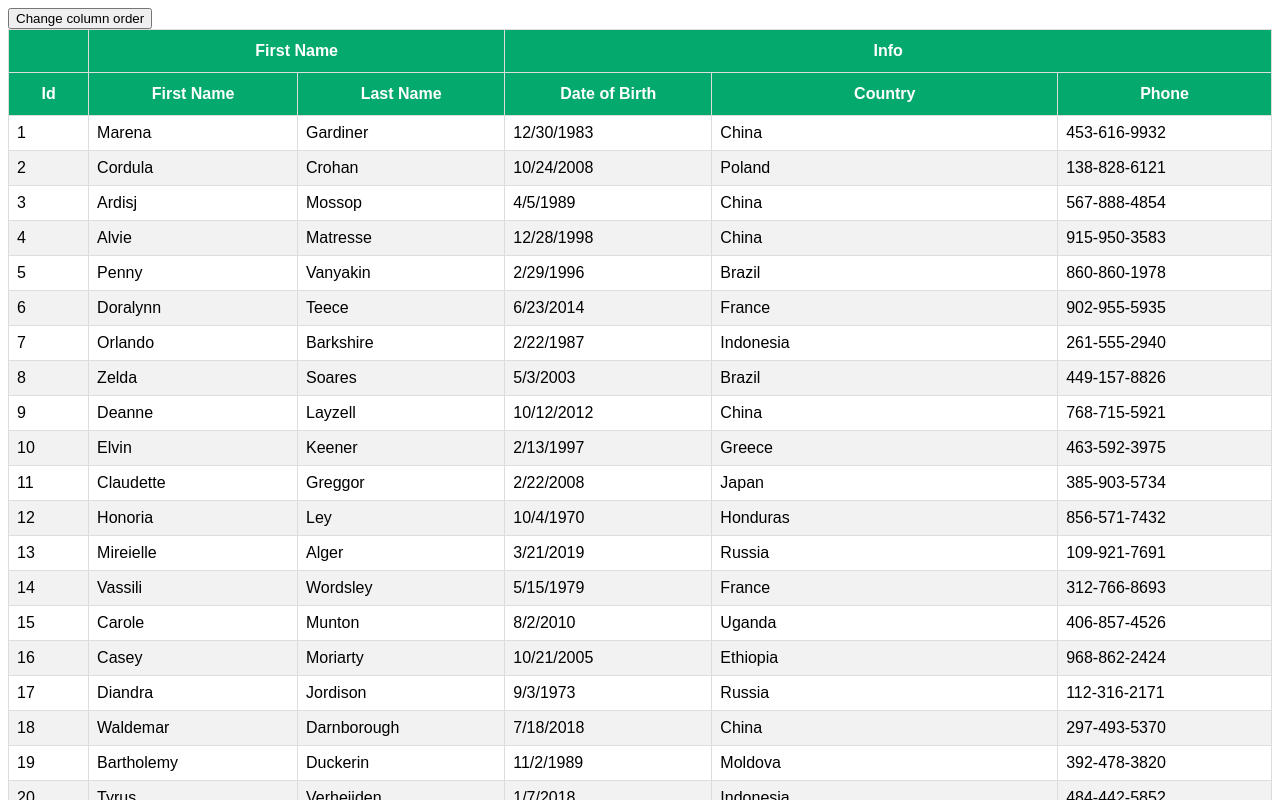
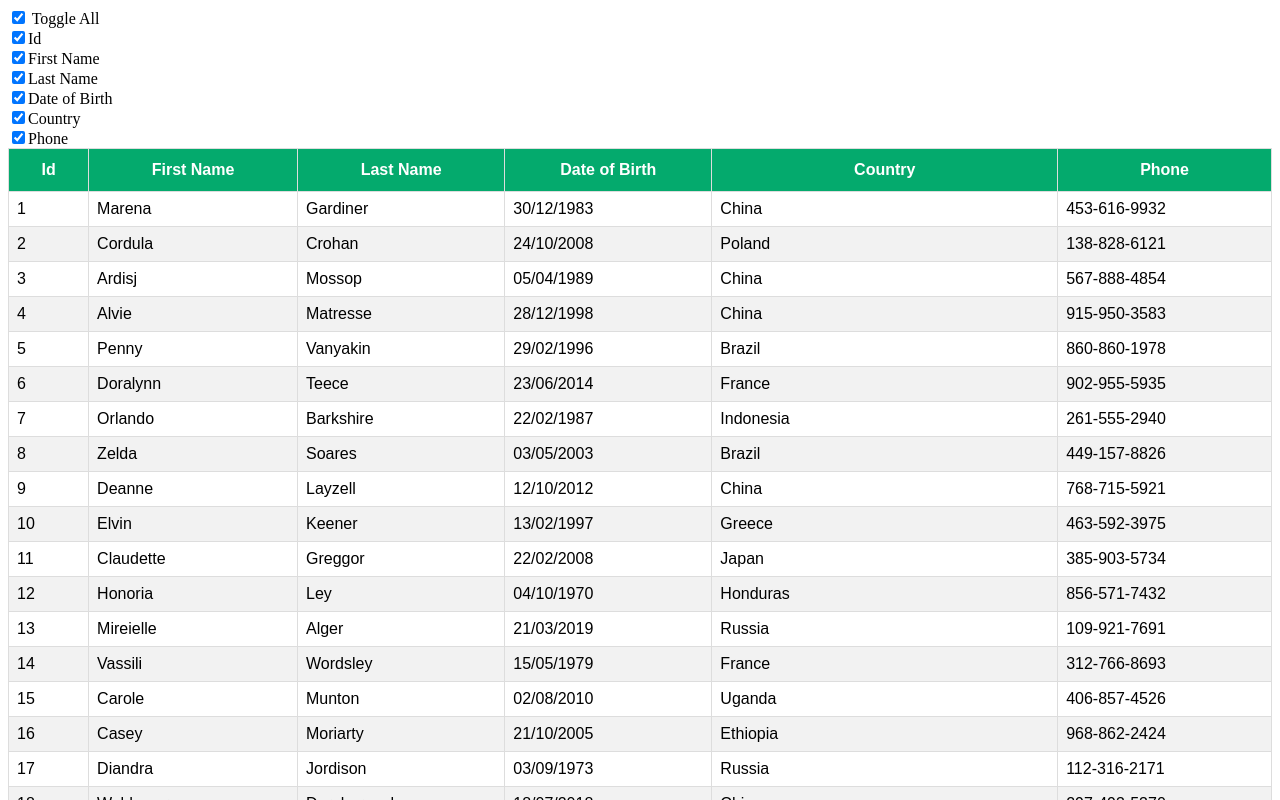
Before and after one commit to minde8888/react-table, a React (Create React App) app: page / in a window 1280 px wide. Shown: the top 800 px of the page. Built offline with nearby package versions, Linux system fonts and the light colour scheme.

Commit message:
ColumnHiding

```diff
--- a/src/App.tsx
+++ b/src/App.tsx
@@ -1,15 +1,16 @@
 import React from 'react';
-import BasicTable from './templates/product-table/product-table';
+import BasicTable from './templates/product-table/basic-table';
 import SortingTable from './templates/product-table/sorting-table';
 import FilteringTable from './templates/product-table/filtering-table';
 import PaginationTable from './templates/product-table/pagination-table';
 import RwoSelection from './templates/product-table/row-selection';
 import ColumnOrder from './templates/product-table/column-order';
+import ColumnHiding from './templates/product-table/column-hiding';
 
 function App() {
   return (
     <div className="App">
-      <ColumnOrder />
+      <ColumnHiding />
     </div>
   );
 }
--- a/src/templates/product-table/product-table.tsx
+++ b/src/templates/product-table/basic-table.tsx
@@ -7,7 +7,7 @@ import './table.css'
 
 const BasicTable = () => {
 
-  const columns = useMemo(() => GROUP_COLUMNS, [])
+  const columns = useMemo(() => COLUMNS, [])
   const date = useMemo(() => MOCK_DATA, [])
 
   const tableInstance = useTable(
@@ -76,7 +76,6 @@ const BasicTable = () => {
           );
         })}
       </tfoot>
-
     </table>
   );
 
--- /dev/null
+++ b/src/templates/product-table/column-hiding.tsx
@@ -0,0 +1,101 @@
+import { useMemo } from 'react';
+import MOCK_DATA from '../../MOCK_DATA.json';
+import { COLUMNS, GROUP_COLUMNS } from '../../components/columns/index';
+import { useTable } from 'react-table';
+import './table.css';
+import { Checkbox } from './check-box';
+
+const ColumnHiding = () => {
+    const columns = useMemo(() => COLUMNS, []);
+    const data = useMemo(() => MOCK_DATA, []);
+
+    const tableInstance = useTable({
+        columns,
+        data,
+    });
+
+    const {
+        getTableProps,
+        getTableBodyProps,
+        headerGroups,
+        rows,
+        prepareRow,
+        footerGroups,
+        allColumns,
+        getToggleHideAllColumnsProps,
+    } = tableInstance;
+
+    return (
+        <>
+            <div>
+                <div>
+                    <Checkbox {...getToggleHideAllColumnsProps()} /> Toggle All
+                </div>
+                {allColumns.map((column) => (
+                    <div key={column.id}>
+                        <label>
+                            <input type="checkbox" {...column.getToggleHiddenProps()} />
+                            {column.render('Header')}
+                        </label>
+                    </div>
+                ))}
+            </div>
+            <table {...getTableProps()}>
+                <thead>
+                    {headerGroups.map((headerGroup) => {
+                        const { key, ...restHeaderGroupProps } = headerGroup.getHeaderGroupProps();
+                        return (
+                            <tr key={key} {...restHeaderGroupProps}>
+                                {headerGroup.headers.map((column) => {
+                                    const { key: headerKey, ...restHeaderProps } = column.getHeaderProps();
+                                    return (
+                                        <th key={headerKey} {...restHeaderProps}>
+                                            {column.render('Header')}
+                                        </th>
+                                    );
+                                })}
+                            </tr>
+                        );
+                    })}
+                </thead>
+                <tbody {...getTableBodyProps()}>
+                    {rows.map((row) => {
+                        prepareRow(row);
+                        const { key, ...restRowProps } = row.getRowProps();
+                        return (
+                            <tr key={key} {...restRowProps}>
+                                {row.cells.map((cell) => {
+                                    const { key: cellKey, ...restCellProps } = cell.getCellProps();
+                                    return (
+                                        <td key={cellKey} {...restCellProps}>
+                                            {cell.render('Cell')}
+                                        </td>
+                                    );
+                                })}
+                            </tr>
+                        );
+                    })}
+                </tbody>
+                <tfoot>
+                    {footerGroups.map((footerGroup) => {
+                        const { key: footerGroupKey, ...footerGroupProps } = footerGroup.getFooterGroupProps();
+                        return (
+                            <tr key={footerGroupKey} {...footerGroupProps}>
+                                {footerGroup.headers.map((column) => {
+                                    const { key: columnKey, ...footerProps } = column.getFooterProps();
+                                    return (
+                                        <td key={columnKey} {...footerProps}>
+                                            {column.render('Footer')}
+                                        </td>
+                                    );
+                                })}
+                            </tr>
+                        );
+                    })}
+                </tfoot>
+            </table>
+        </>
+    );
+};
+
+export default ColumnHiding;
```
